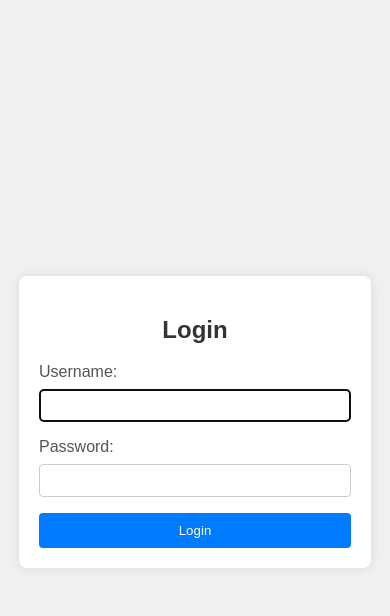
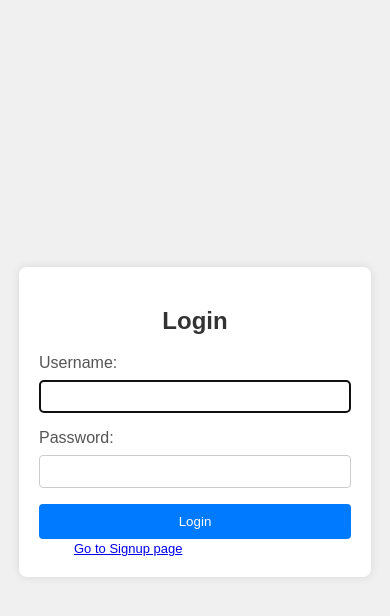
Before and after one commit to Ramachandra-2k96/Wordgame, a Django app: page /login/ in a window 390 px wide. Shown: the top 616 px of the page. Run offline with Django 3.2, Linux system fonts and the light colour scheme.

Commit message:
major bugs fixed

```diff
--- a/myapp/templates/reg/login.html
+++ b/myapp/templates/reg/login.html
@@ -57,10 +57,17 @@
         button:hover {
             background-color: #0056b3;
         }
+        a{
+            padding-left: 80px;
+        }
 
         @media only screen and (max-width: 600px) {
             form {
                 width: 80%;
+            }
+            a{
+                padding-left: 35px;
+                font-size: small;
             }
         }
     </style>
@@ -74,6 +81,7 @@
     <label for="id_password">Password:</label>
     {{ form.password }}
     <button type="submit">Login</button>
+    <a href="{% url 'signup' %}"> Go to Signup page</a>
   </form>
 </body>
 </html>
--- a/myapp/urls.py
+++ b/myapp/urls.py
@@ -3,6 +3,6 @@ from .views import login_view, signup_view,chat
 
 urlpatterns = [
     path('login/', login_view, name='login'),
-    path('signup/', signup_view, name='signup'),
+    path('', signup_view, name='signup'),
     path('chat/', chat, name='chat'),
 ]
```
Also changed, not shown: myapp/templates/reg/signup.html (+9 -0 lines), db.sqlite3.
